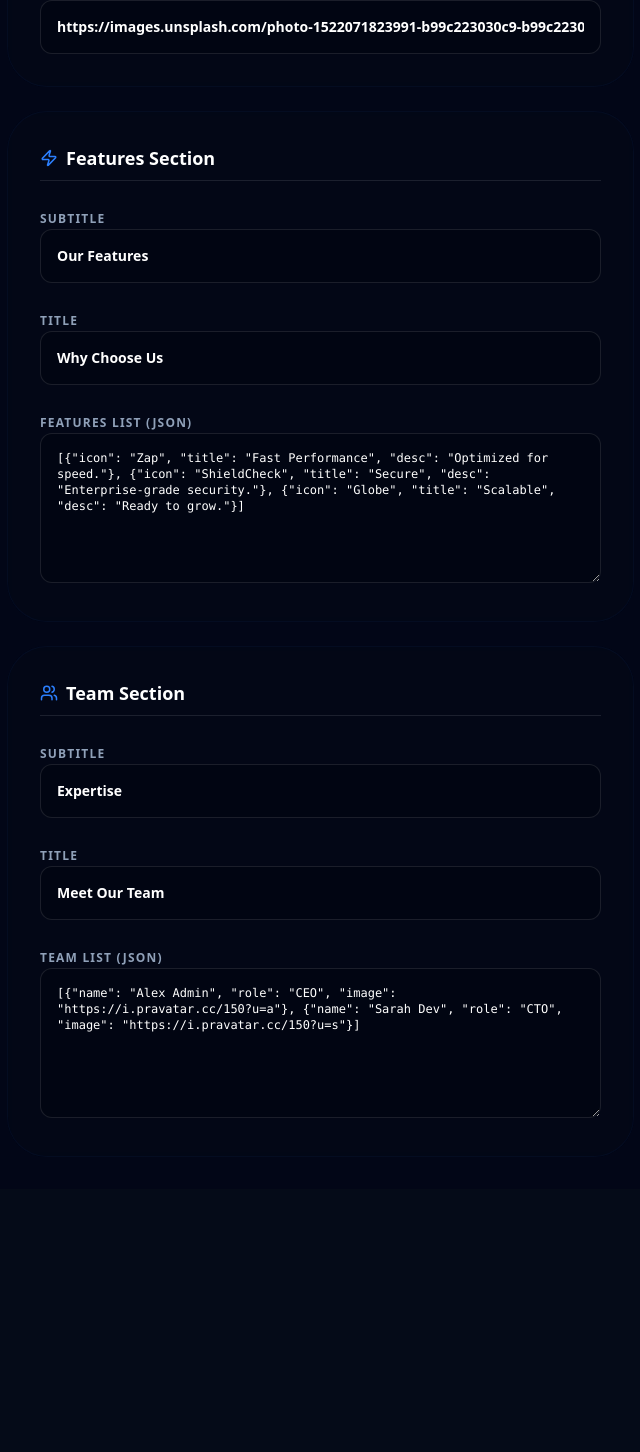
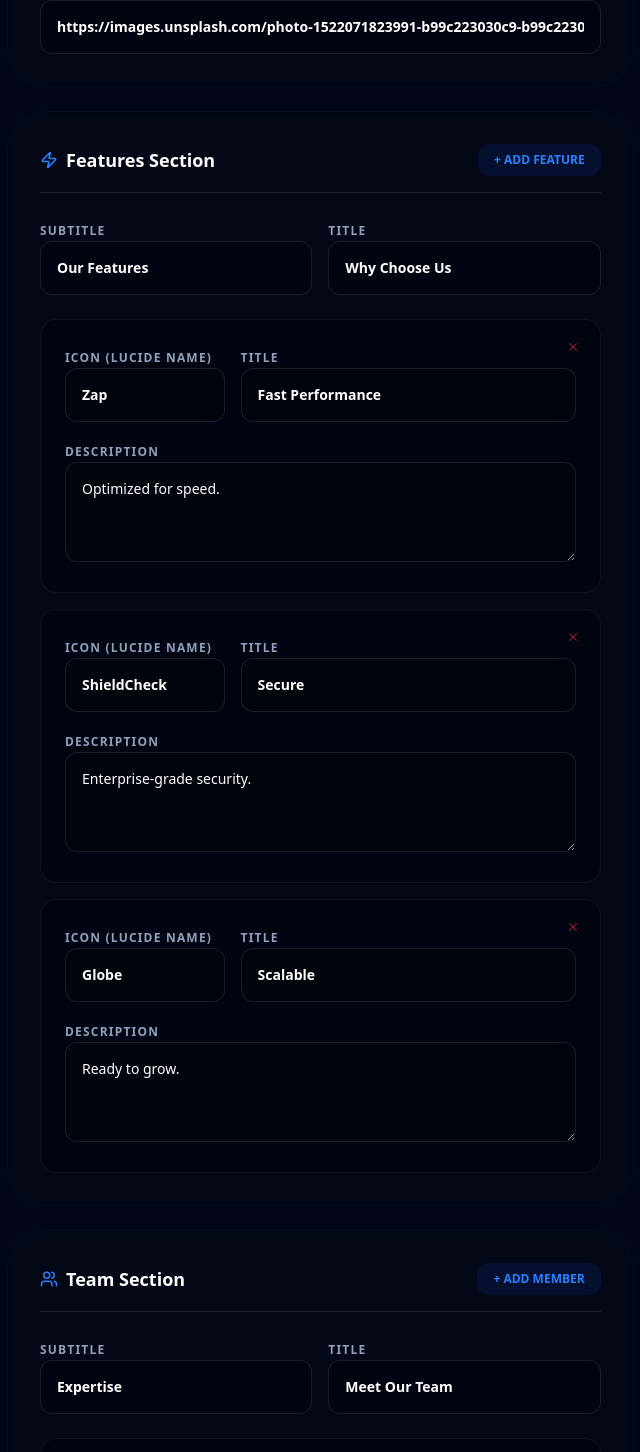
Before and after one commit to ImJopehhh/nextcraft, a Next.js app: page /admin/interface/home in a window 1280 px wide. Shown: the part 1375-2827 px from the top of the page, without its empty margins (285-925 px from the left). Before the commit the page ends 2564 px from the top, so only its background shows below. Built offline with nearby package versions, Linux system fonts and the light colour scheme; no server answers; the database is empty.

Commit message:
feat: implement visual card-based editor for Features and Team sections

```diff
--- a/app/admin/interface/home/page.tsx
+++ b/app/admin/interface/home/page.tsx
@@ -1,7 +1,7 @@
 "use client";
 
 import { useState, useEffect } from "react";
-import { Save, Info, LayoutTemplate, Type, Zap, Users } from "lucide-react";
+import { Save, Info, LayoutTemplate, Type, Zap, Users, X } from "lucide-react";
 import { useToast } from "@/context/ToastContext";
 import { BcodeParser } from "@/lib/bcode";
 
@@ -40,7 +40,7 @@ export default function HomePageEditor() {
     const { showToast } = useToast();
     const [loading, setLoading] = useState(false);
     const [fetching, setFetching] = useState(true);
-    const [formData, setFormData] = useState({
+    const [formData, setFormData] = useState<any>({
         heroBadge: "",
         heroTitle: "",
         heroDescription: "",
@@ -52,10 +52,10 @@ export default function HomePageEditor() {
         aboutImage: "",
         featuresTitle: "",
         featuresSubtitle: "",
-        featuresList: "", // JSON string
+        featuresList: [],
         teamTitle: "",
         teamSubtitle: "",
-        teamList: "" // JSON string
+        teamList: []
     });
 
     useEffect(() => {
@@ -67,18 +67,12 @@ export default function HomePageEditor() {
             const res = await fetch("/api/content/home");
             if (res.ok) {
                 const data = await res.json();
-                // Ensure arrays are stringified for editing (simple approach) or handle as objects
-                // API returns parsed JSON for headers but our form expects strings for now or we build array editors
-                // For simplicity/robustness, let's keep them as JSON strings in the edit box unless we build a complex list editor
-                // But the DB returns object/array.
 
-                // Correction: The API returns the raw object from DB. If featuresList is JSON type in prisma,
-                // it comes as object. We need to stringify it for the text area editor.
-
+                // Parse lists if they come as strings
                 const preparedData = {
                     ...data,
-                    featuresList: typeof data.featuresList === 'object' ? JSON.stringify(data.featuresList, null, 2) : data.featuresList,
-                    teamList: typeof data.teamList === 'object' ? JSON.stringify(data.teamList, null, 2) : data.teamList
+                    featuresList: typeof data.featuresList === 'string' ? JSON.parse(data.featuresList) : (data.featuresList || []),
+                    teamList: typeof data.teamList === 'string' ? JSON.parse(data.teamList) : (data.teamList || [])
                 };
 
                 setFormData(preparedData);
@@ -93,14 +87,9 @@ export default function HomePageEditor() {
     const handleSave = async () => {
         setLoading(true);
         try {
-            // Validate JSON
-            try {
-                JSON.parse(formData.featuresList);
-                JSON.parse(formData.teamList);
-            } catch (jsonErr) {
-                showToast("Invalid JSON in Features or Team list", "error");
-                setLoading(false);
-                return;
+            // Data is already arrays in state, API expects body which we stringify anyway
+            if (!Array.isArray(formData.featuresList) || !Array.isArray(formData.teamList)) {
+                throw new Error("Invalid list format");
             }
 
             const res = await fetch("/api/content/home", {
@@ -115,10 +104,44 @@ export default function HomePageEditor() {
                 showToast("Failed to update content", "error");
             }
         } catch (error) {
-            showToast("An error occurred", "error");
+            showToast("An error occurred during save", "error");
         } finally {
             setLoading(false);
         }
+    };
+
+    const updateFeature = (index: number, field: string, value: string) => {
+        const newList = [...formData.featuresList];
+        newList[index] = { ...newList[index], [field]: value };
+        setFormData({ ...formData, featuresList: newList });
+    };
+
+    const removeFeature = (index: number) => {
+        setFormData({ ...formData, featuresList: formData.featuresList.filter((_: any, i: number) => i !== index) });
+    };
+
+    const addFeature = () => {
+        setFormData({
+            ...formData,
+            featuresList: [...formData.featuresList, { icon: "Zap", title: "New Feature", desc: "Description here" }]
+        });
+    };
+
+    const updateMember = (index: number, field: string, value: string) => {
+        const newList = [...formData.teamList];
+        newList[index] = { ...newList[index], [field]: value };
+        setFormData({ ...formData, teamList: newList });
+    };
+
+    const removeMember = (index: number) => {
+        setFormData({ ...formData, teamList: formData.teamList.filter((_: any, i: number) => i !== index) });
+    };
+
+    const addMember = () => {
+        setFormData({
+            ...formData,
+            teamList: [...formData.teamList, { name: "New Member", role: "Role", image: "https://i.pravatar.cc/150" }]
+        });
     };
 
     if (fetching) return <div className="p-8 text-center text-slate-500">Loading editor...</div>;
@@ -231,8 +254,20 @@ export default function HomePageEditor() {
 
                     {/* Features Section */}
                     <div className="bg-[#050b18]/40 border border-blue-900/10 p-8 rounded-[2.5rem] backdrop-blur-sm">
-                        <SectionHeader icon={Zap} title="Features Section" />
+                        <div className="flex items-center justify-between mb-6 border-b border-white/10 pb-4">
+                            <div className="flex items-center gap-2">
+                                <Zap size={18} className="text-blue-500" />
+                                <h3 className="text-lg font-bold text-white">Features Section</h3>
+                            </div>
+                            <button
+                                onClick={addFeature}
+                                className="px-4 py-2 bg-blue-600/10 text-blue-500 rounded-xl text-xs font-bold hover:bg-blue-600/20 transition-all"
+                            >
+                                + ADD FEATURE
+                            </button>
+                        </div>
                         <div className="space-y-6">
+                            <div className="grid grid-cols-2 gap-4">
                                 <InputGroup
                                     label="Subtitle"
                                     value={formData.featuresSubtitle}
@@ -243,22 +278,62 @@ export default function HomePageEditor() {
                                     value={formData.featuresTitle}
                                     onChange={(v: string) => setFormData({ ...formData, featuresTitle: v })}
                                 />
-                            <div className="space-y-2">
-                                <label className="text-xs font-bold text-slate-400 uppercase tracking-widest">Features List (JSON)</label>
-                                <textarea
-                                    value={formData.featuresList}
-                                    onChange={(e) => setFormData({ ...formData, featuresList: e.target.value })}
-                                    className="w-full bg-black/20 border border-white/10 rounded-xl p-4 text-white font-mono text-xs min-h-[150px]"
-                                    placeholder='[{"title": "...", "desc": "...", "icon": "Zap"}]'
+                            </div>
+
+                            <div className="grid gap-4">
+                                {formData.featuresList.map((feature: any, index: number) => (
+                                    <div key={index} className="p-6 bg-black/20 rounded-2xl border border-white/5 relative group">
+                                        <button
+                                            onClick={() => removeFeature(index)}
+                                            className="absolute top-4 right-4 text-red-500/50 hover:text-red-500 p-1 transition-all"
+                                            title="Remove Feature"
+                                        >
+                                            <X size={14} />
+                                        </button>
+                                        <div className="grid grid-cols-3 gap-4">
+                                            <InputGroup
+                                                label="Icon (Lucide Name)"
+                                                value={feature.icon}
+                                                onChange={(v: string) => updateFeature(index, 'icon', v)}
                                             />
+                                            <div className="col-span-2">
+                                                <InputGroup
+                                                    label="Title"
+                                                    value={feature.title}
+                                                    onChange={(v: string) => updateFeature(index, 'title', v)}
+                                                />
+                                            </div>
+                                            <div className="col-span-3">
+                                                <InputGroup
+                                                    label="Description"
+                                                    value={feature.desc}
+                                                    onChange={(v: string) => updateFeature(index, 'desc', v)}
+                                                    isTextArea
+                                                />
+                                            </div>
+                                        </div>
+                                    </div>
+                                ))}
                             </div>
                         </div>
                     </div>
 
                     {/* Team Section */}
                     <div className="bg-[#050b18]/40 border border-blue-900/10 p-8 rounded-[2.5rem] backdrop-blur-sm">
-                        <SectionHeader icon={Users} title="Team Section" />
+                        <div className="flex items-center justify-between mb-6 border-b border-white/10 pb-4">
+                            <div className="flex items-center gap-2">
+                                <Users size={18} className="text-blue-500" />
+                                <h3 className="text-lg font-bold text-white">Team Section</h3>
+                            </div>
+                            <button
+                                onClick={addMember}
+                                className="px-4 py-2 bg-blue-600/10 text-blue-500 rounded-xl text-xs font-bold hover:bg-blue-600/20 transition-all"
+                            >
+                                + ADD MEMBER
+                            </button>
+                        </div>
                         <div className="space-y-6">
+                            <div className="grid grid-cols-2 gap-4">
                                 <InputGroup
                                     label="Subtitle"
                                     value={formData.teamSubtitle}
@@ -269,14 +344,39 @@ export default function HomePageEditor() {
                                     value={formData.teamTitle}
                                     onChange={(v: string) => setFormData({ ...formData, teamTitle: v })}
                                 />
-                            <div className="space-y-2">
-                                <label className="text-xs font-bold text-slate-400 uppercase tracking-widest">Team List (JSON)</label>
-                                <textarea
-                                    value={formData.teamList}
-                                    onChange={(e) => setFormData({ ...formData, teamList: e.target.value })}
-                                    className="w-full bg-black/20 border border-white/10 rounded-xl p-4 text-white font-mono text-xs min-h-[150px]"
-                                    placeholder='[{"name": "...", "role": "...", "image": "..."}]'
+                            </div>
+
+                            <div className="grid gap-4">
+                                {formData.teamList.map((member: any, index: number) => (
+                                    <div key={index} className="p-6 bg-black/20 rounded-2xl border border-white/5 relative group">
+                                        <button
+                                            onClick={() => removeMember(index)}
+                                            className="absolute top-4 right-4 text-red-500/50 hover:text-red-500 p-1 transition-all"
+                                            title="Remove Member"
+                                        >
+                                            <X size={14} />
+                                        </button>
+                                        <div className="grid grid-cols-2 gap-4">
+                                            <InputGroup
+                                                label="Name"
+                                                value={member.name}
+                                                onChange={(v: string) => updateMember(index, 'name', v)}
                                             />
+                                            <InputGroup
+                                                label="Role"
+                                                value={member.role}
+                                                onChange={(v: string) => updateMember(index, 'role', v)}
+                                            />
+                                            <div className="col-span-2">
+                                                <InputGroup
+                                                    label="Image URL"
+                                                    value={member.image}
+                                                    onChange={(v: string) => updateMember(index, 'image', v)}
+                                                />
+                                            </div>
+                                        </div>
+                                    </div>
+                                ))}
                             </div>
                         </div>
                     </div>
```
Lines whose indentation alone changed are shown as unchanged.
